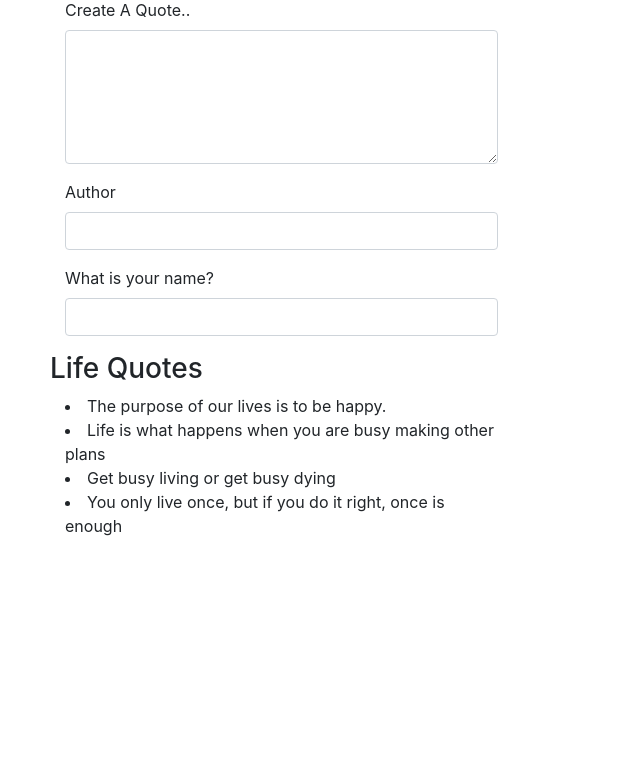
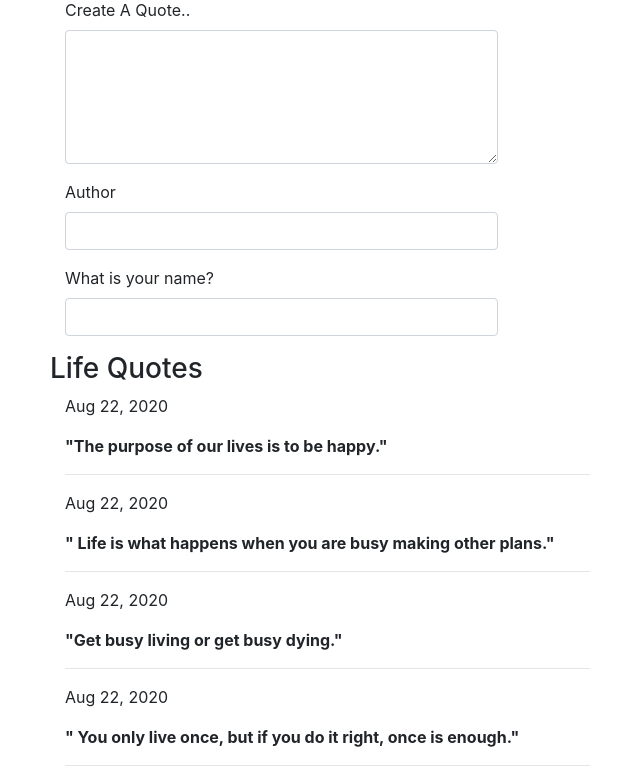
Before and after one commit to DerrickOdhiambo/Quotes-IP1, an Angular app: page / in a window 1280 px wide. Shown: the part 482-1264 px from the top of the page, without its empty margins (35-675 px from the left). Before the commit the page ends 1020 px from the top, so only its background shows below. Built offline with nearby package versions, Linux system fonts and the light colour scheme; a web font is replaced by a local one.

Commit message:
create a new class object for date' author and the person who submitted the quote and display in the browser

```diff
--- a/package.json
+++ b/package.json
@@ -19,6 +19,7 @@
     "@angular/platform-browser": "~10.0.9",
     "@angular/platform-browser-dynamic": "~10.0.9",
     "@angular/router": "~10.0.9",
+    "angular-font-awesome": "^3.1.2",
     "bootstrap": "^4.5.2",
     "popper": "^1.0.1",
     "rxjs": "~6.5.5",
--- a/src/app/quote/quote.component.html
+++ b/src/app/quote/quote.component.html
@@ -2,8 +2,12 @@
   <h3>Life Quotes</h3>
   <div class="container">
     <div class="row">
-      <div class="col-md-5">
-        <li *ngFor="let quote of lifeQuotes">{{ quote.quote }}</li>
+      <div class="col-md-6">
+        <div *ngFor="let quote of lifeQuotes">
+          <p>{{ quote.date | date }}</p>
+          <p class="font-weight-bold">"{{ quote.quote }}"</p>
+          <hr />
+        </div>
       </div>
     </div>
   </div>
--- a/src/app/quote/quote.component.ts
+++ b/src/app/quote/quote.component.ts
@@ -8,16 +8,30 @@ import { Quotes } from '../quotes';
 })
 export class QuoteComponent implements OnInit {
   lifeQuotes: Quotes[] = [
-    { id: 1, quote: 'The purpose of our lives is to be happy.' },
-    {
-      id: 2,
-      quote: 'Life is what happens when you are busy making other plans',
-    },
-    { id: 3, quote: 'Get busy living or get busy dying' },
-    {
-      id: 4,
-      quote: 'You only live once, but if you do it right, once is enough',
-    },
+    new Quotes(
+      new Date(),
+      'The purpose of our lives is to be happy.',
+      'Dalai Lama',
+      'John Kimana'
+    ),
+    new Quotes(
+      new Date(),
+      ' Life is what happens when you are busy making other plans.',
+      'John Lennon',
+      'Sheila Mtu'
+    ),
+    new Quotes(
+      new Date(),
+      'Get busy living or get busy dying.',
+      'Stephen King',
+      'Derrick Odhiambo'
+    ),
+    new Quotes(
+      new Date(),
+      ' You only live once, but if you do it right, once is enough.',
+      'Mae West',
+      'Levis Juma'
+    ),
   ];
   constructor() {}
 
--- a/src/app/quotes.ts
+++ b/src/app/quotes.ts
@@ -1,4 +1,11 @@
 export class Quotes {
-  public id: number;
-  public quote: string;
+  showQuoteDetails: boolean;
+  constructor(
+    public date: Date,
+    public quote: string,
+    public author: string,
+    public person: string
+  ) {
+    this.showQuoteDetails = false;
+  }
 }
```
Also changed, not shown: 1 other file (tests, documents, lock files or other folders).
